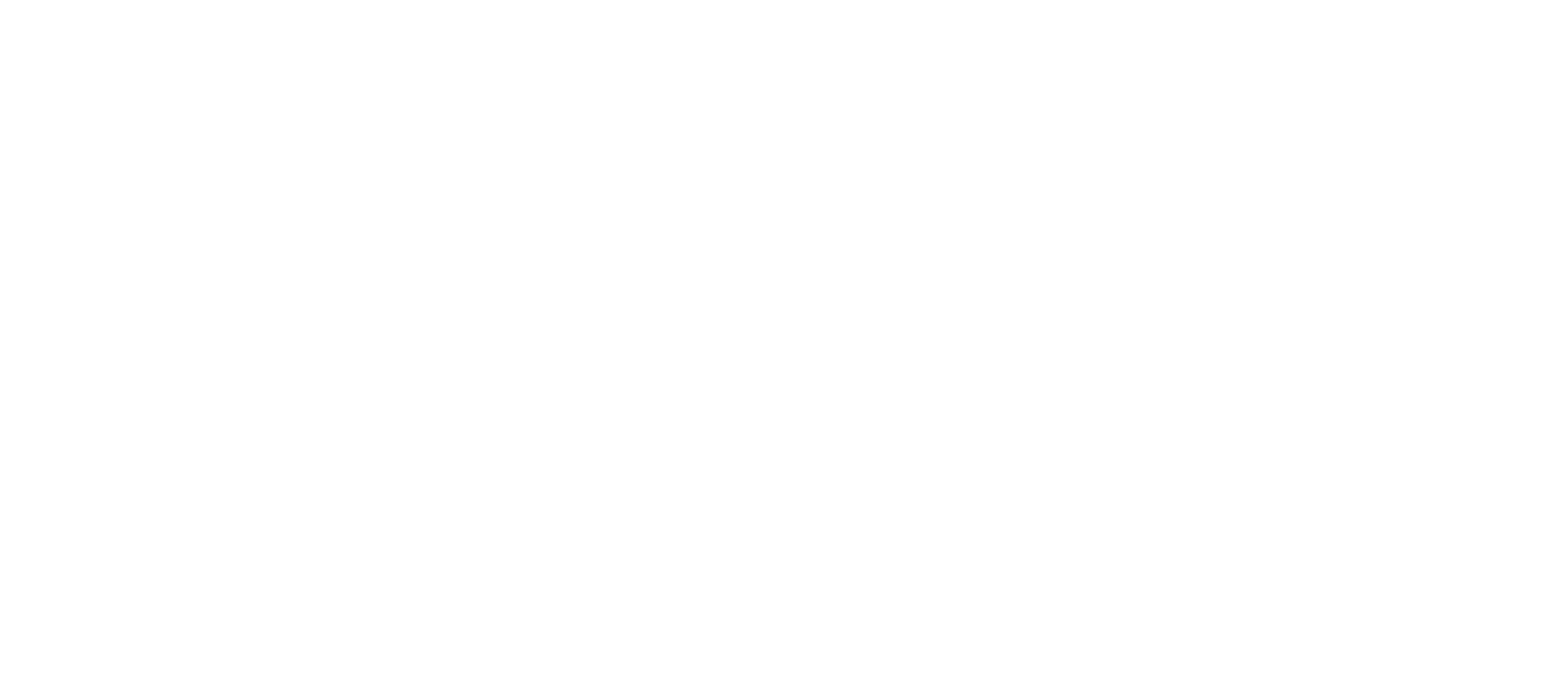
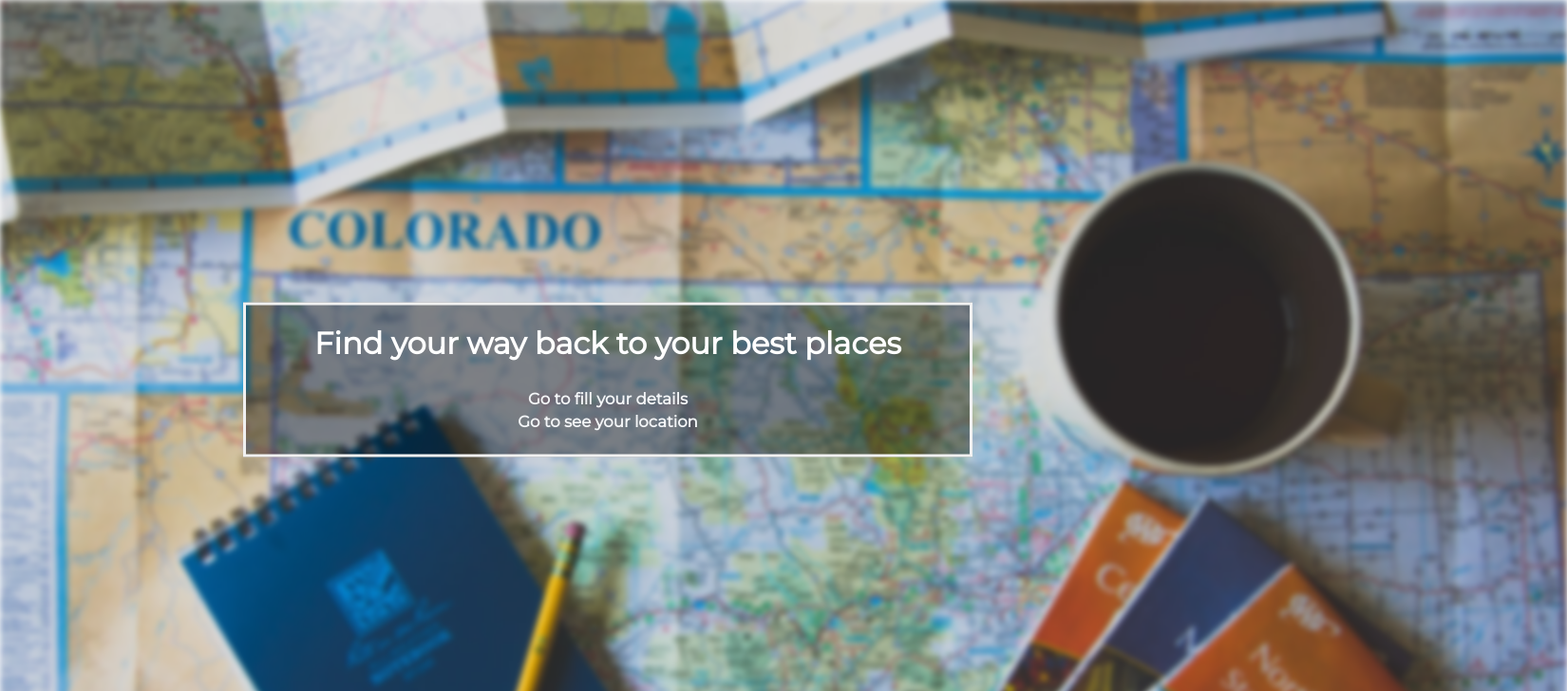
Before and after one commit to odedron100/Place-kepper, a plain HTML site: page index.html in a window 1280 px wide. Shown: the top 728 px of the page at 95% size, 1650 px wide, since content can reach past the window. Drawn offline with Linux system fonts and the light colour scheme.

Commit message:
Create welcome page + design

```diff
--- /dev/null
+++ b/css/main.css
@@ -0,0 +1,68 @@
+*{
+  margin: 0;
+  padding: 0;
+  box-sizing: border-box;
+}
+
+body{
+  overflow: hidden;
+  height: 100%;
+  font-family: 'Montserrat', sans-serif;
+}
+
+.container{
+  height: 100%;
+  width: 100%;
+}
+
+.bg-img{
+  filter: blur(3px);
+  -webkit-filter: blur(3px);
+  -webkit-background-size: cover;
+  -moz-background-size: cover;
+  -o-background-size: cover;
+  background-size: cover;
+}
+
+.bg-txt{
+   background-color: rgb(0,0,0); /* Fallback color */
+  background-color: rgba(0,0,0, 0.4); /* Black w/opacity/see-through */
+  color: white;
+  font-weight: bold;
+  border: 3px solid #f1f1f1;
+  position: absolute;
+  top: 50%;
+  left: 50%;
+  transform: translate(-50%, -50%);
+  z-index: 2;
+  width: 60%;
+  padding: 20px;
+  text-align: center;
+}
+
+.welcome-msg{
+  margin-bottom: 30px;
+}
+
+.container .bg-txt .nav-links a{
+  display: block;
+  margin: 5px;
+  color: white;
+  text-decoration: none;
+  animation: animation 0.75s ease-in-out infinite;
+}
+
+@keyframes animation {
+  0% {
+    transform: scale(1);
+    color: rgb(208, 218, 226);
+  }
+  50% {
+    transform: scale(1.05);
+    color: white;
+  }
+  100% {
+    transform: scale(1);
+    color: rgb(208, 218, 226);
+  }
+}
--- a/index.html
+++ b/index.html
@@ -3,10 +3,24 @@
 <head>
   <meta charset="UTF-8">
   <meta name="viewport" content="width=device-width, initial-scale=1.0">
-  <link rel="stylesheet" href="main.css">
+  <link rel="preconnect" href="https://fonts.gstatic.com">
+<link href="https://fonts.googleapis.com/css2?family=Montserrat&display=swap" rel="stylesheet">
+  <link rel="stylesheet" href="css/main.css">
   <title>Place keeper</title>
 </head>
 <body>
+  <div class="container">
+    <div class="bg-img">
+      <img src="/img/background-main-img.jpeg">
+    </div>
+    <header class="bg-txt">
+      <h1 class="welcome-msg"> Find your way back to your best places </h1>
+      <nav class="nav-links">
+        <a href="user-prefs.html" target="_blank" class="details-link"> Go to fill your details </a>
+        <a href="map.html" target="_blank" class="location-link"> Go to see your location </a>
+      </nav>
+    </header>
+  </div>
   <script src="js/main.js"></script>
 </body>
 </html>
```
Also changed, not shown: map.html (added, +12 -0 lines), user-prefs.html (added, +12 -0 lines), css/map.css (added), css/user-prefs.css (added), img/background-main-img.jpeg (added).
